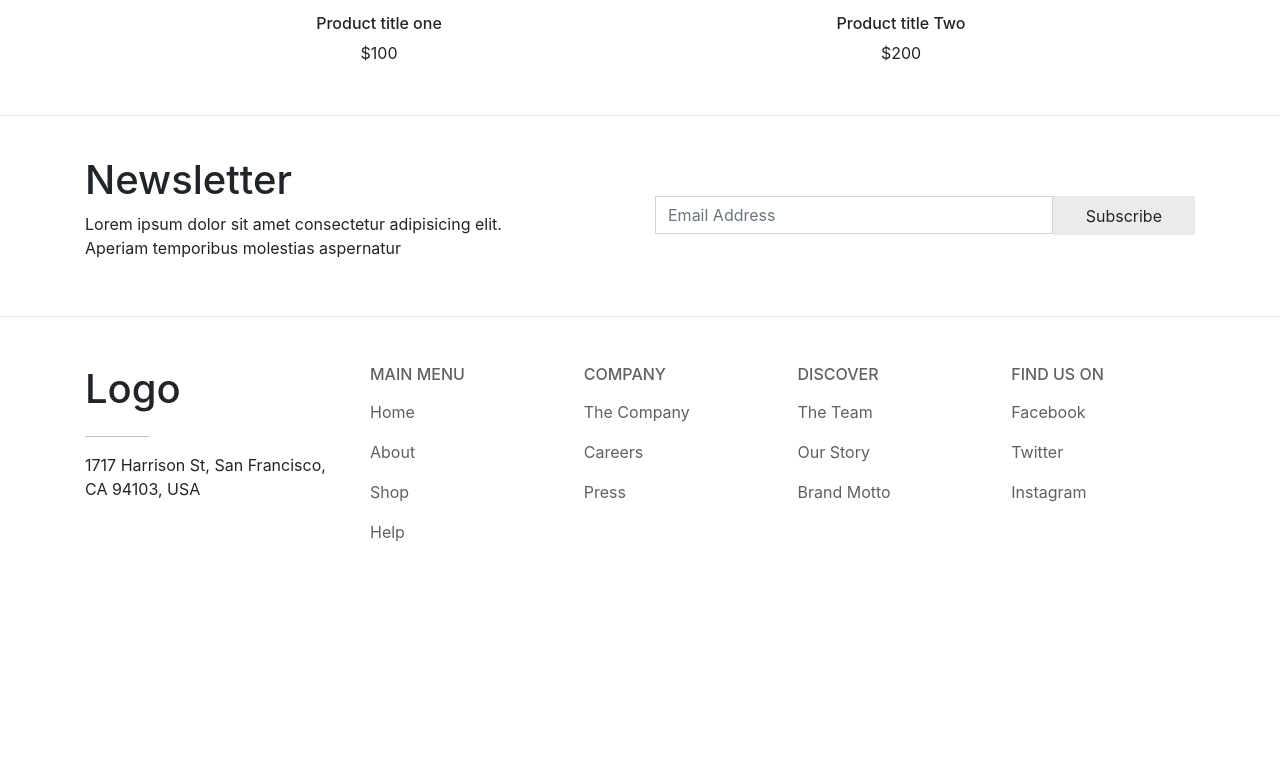
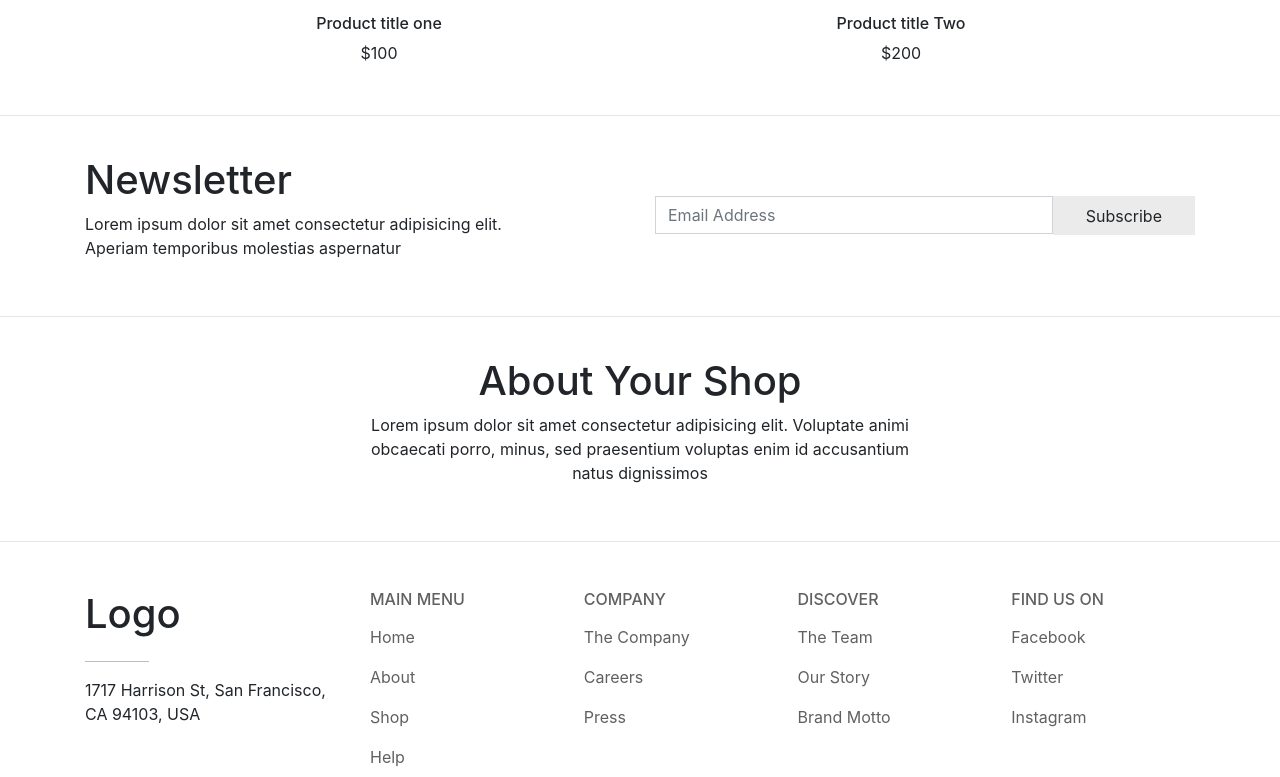
Before and after one commit to munirmahmud/test-webshop, a React (Create React App) app: page / in a window 1280 px wide. Shown: the part 974-1751 px from the top of the page. Before the commit the page ends 1526 px from the top, so only its background shows below. Built offline with nearby package versions, Linux system fonts and the light colour scheme.

Commit message:
About shop component added

```diff
--- a/src/App.js
+++ b/src/App.js
@@ -1,4 +1,5 @@
 import React from 'react'
+import AboutShop from './components/AboutShop'
 import Featured from './components/Featured'
 import Footer from './components/Footer'
 import Header from './components/Header'
@@ -12,6 +13,7 @@ const App = () => {
             <Hero />
             <Featured />
             <Newsletter />
+            <AboutShop />
             <Footer />
         </div>
     )
--- /dev/null
+++ b/src/components/AboutShop.jsx
@@ -0,0 +1,18 @@
+import React from 'react'
+
+const AboutShop = () => {
+    return (
+        <>
+            <div className="container pt-4 pb-4">
+                <div className="row">
+                    <div className="col-md-6 offset-3 text-center">
+                        <h1>About Your Shop</h1>
+                        <p>Lorem ipsum dolor sit amet consectetur adipisicing elit. Voluptate animi obcaecati porro, minus, sed praesentium voluptas enim id accusantium natus dignissimos</p>
+                    </div>
+                </div>
+            </div>
+        </>
+    )
+}
+
+export default AboutShop
--- a/src/components/Newsletter/index.jsx
+++ b/src/components/Newsletter/index.jsx
@@ -3,6 +3,7 @@ import './newsletterStyles.css'
 
 const Newsletter = () => {
     return (
+        <>
             <div className="container pt-4 pb-4">
                 <div className="row align-items-center">
                     <div className="col-md-6">
@@ -19,6 +20,8 @@ const Newsletter = () => {
                     </div>
                 </div>
             </div>
+            <hr/>
+        </>
     )
 }
 
```
Lines whose indentation alone changed are shown as unchanged.
